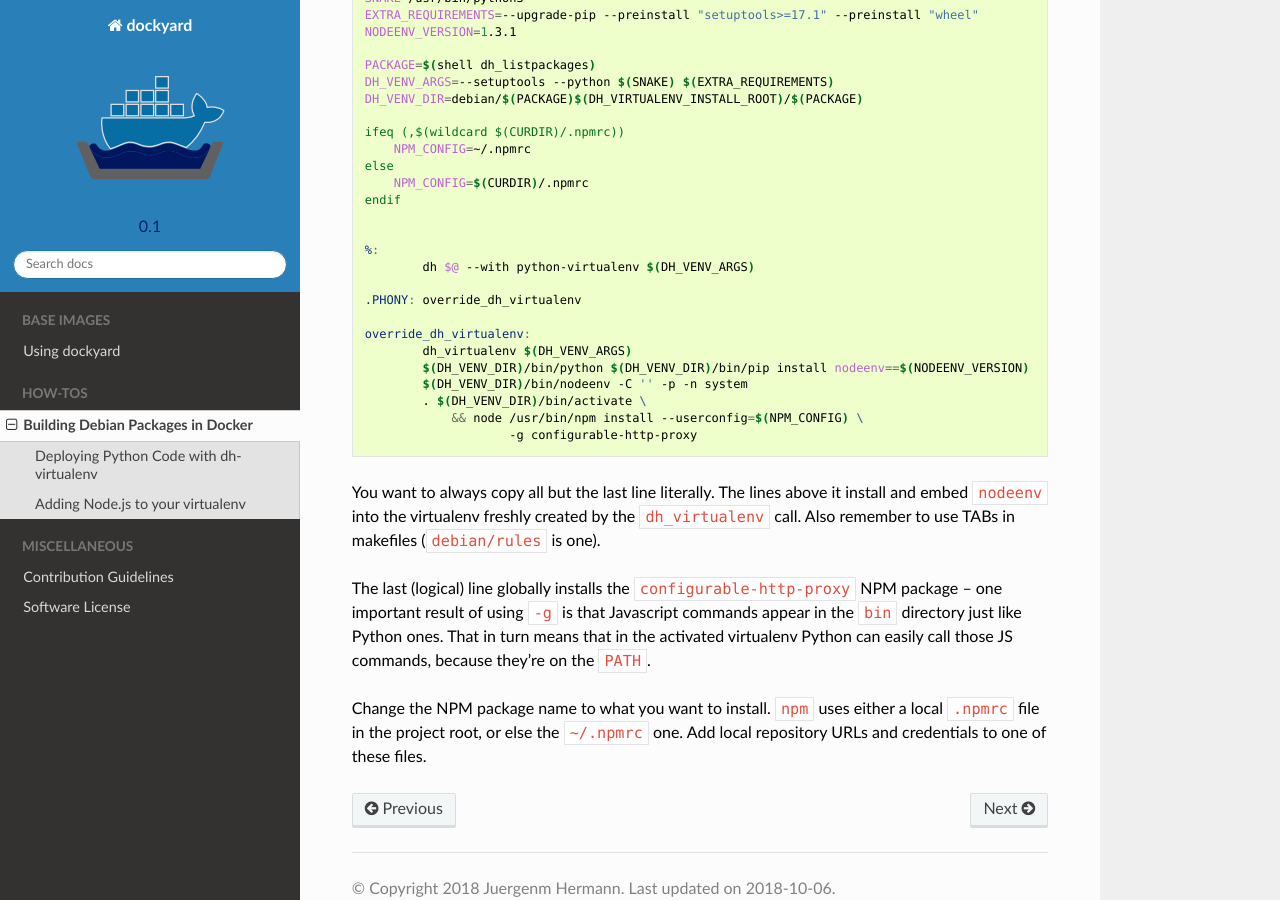
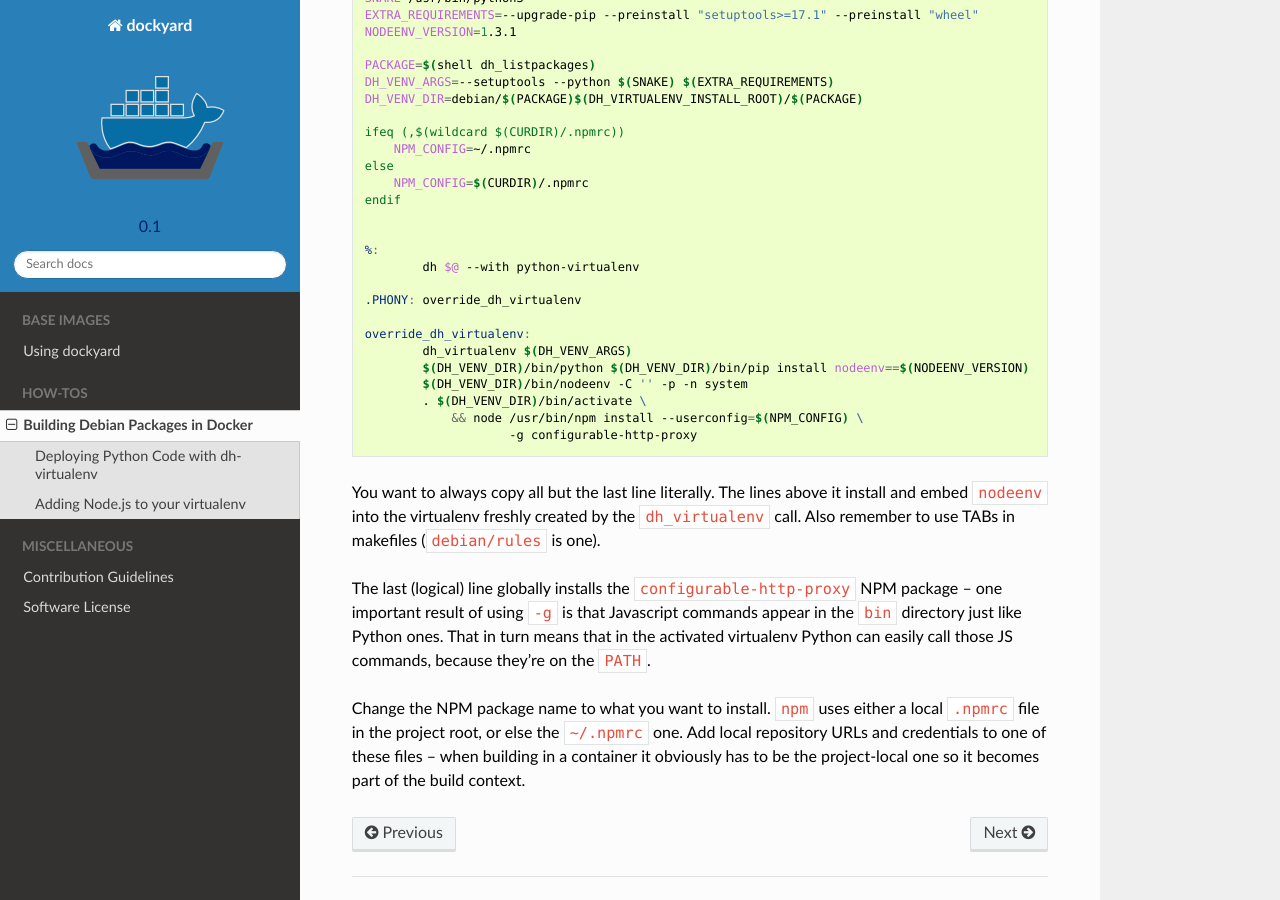
Before and after one commit to jhermann/dockyard, a Sphinx documentation site: the page built from docs/packaging-howto.rst, in a window 1280 px wide and 900 px high, scrolled down 3797 px. Built offline with Sphinx 7.4.7 and the Read the Docs theme 2.0.0, drawn with Linux system fonts in a browser that asks for light colours.

Commit message:
docs: minor additions / fixes

```diff
--- a/docs/packaging-howto.rst
+++ b/docs/packaging-howto.rst
@@ -207,7 +207,7 @@ change the variables in the first section to define different versions and files
 
 
     %:
-            dh $@ --with python-virtualenv $(DH_VENV_ARGS)
+            dh $@ --with python-virtualenv
 
     .PHONY: override_dh_virtualenv
 
@@ -233,7 +233,9 @@ because they're on the ``PATH``.
 Change the NPM package name to what you want to install.
 ``npm`` uses either a local ``.npmrc`` file in the project root,
 or else the ``~/.npmrc`` one.
-Add local repository URLs and credentials to one of these files.
+Add local repository URLs and credentials to one of these files
+– when building in a container it obviously has to be the project-local one
+so it becomes part of the build context.
 
 .. _`NodeSource packages`: https://github.com/nodesource/distributions
 .. _`Angular Universal`: https://universal.angular.io/
```
Also changed, not shown: 1 other file.
